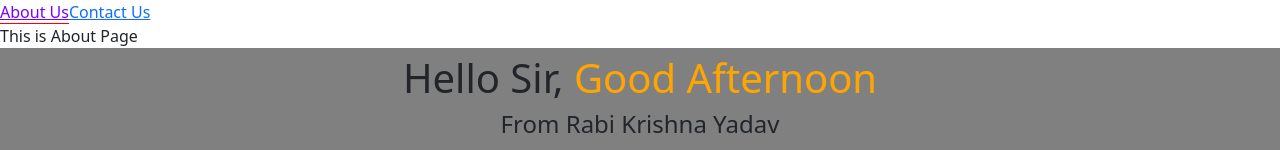
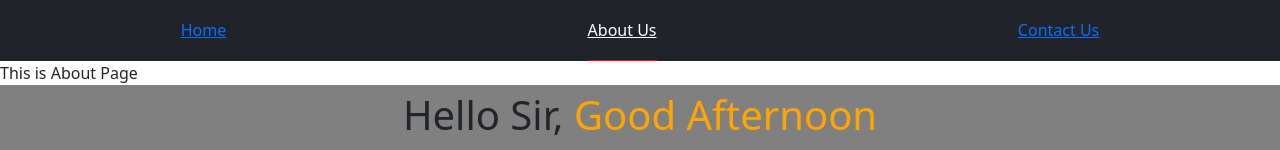
Before and after one commit to rabikrishnayadav/Learn-React-JS, a React (Create React App) app: page /about in a window 1280 px wide. Shown: the top 150 px of the page. Built offline with nearby package versions, Linux system fonts and the light colour scheme; a web font is replaced by a local one.

Commit message:
component and render method in route

```diff
--- a/src/App.jsx
+++ b/src/App.jsx
@@ -164,8 +164,9 @@ const favSeries = "netflix";
         <>
           <Navbar />
           <Switch>
-            <Route exact path='/contact' component={Contact} />
-            <Route exact path='/about' component={About} />
+            <Route exact path='/' component={App} />
+            <Route exact path='/contact' component={ () => <Contact name='Contact' />} />
+            <Route exact path='/about' render={ () => <About name='About' /> } />
             <Route component={Error} />
           </Switch>
             <Heading />
--- a/src/component/Router/About.jsx
+++ b/src/component/Router/About.jsx
@@ -1,8 +1,8 @@
 import React from 'react'
 
-function About() {
+const About = (props) => {
   return (
-    <div>This is About Page</div>
+    <div>This is {props.name} Page</div>
   )
 }
 
--- a/src/component/Router/Contact.jsx
+++ b/src/component/Router/Contact.jsx
@@ -1,8 +1,8 @@
 import React from 'react'
 
-function Contact() {
+function Contact(props) {
   return (
-    <div>This is Contact page</div>
+    <div>This is {props.name} page</div>
   )
 }
 
--- a/src/component/Router/Navbar.jsx
+++ b/src/component/Router/Navbar.jsx
@@ -5,8 +5,11 @@ import '../../index.css';
 function Navbar() {
   return (
     <>
-        <NavLink exact activeClassName='active_class' to='/about'>About Us</NavLink>
-        <NavLink exact activeClassName='active_class' to='/contact'>Contact Us</NavLink>
+        <div className="menu_style">
+            <NavLink exact activeClassName='active_class' to='/'>Home</NavLink>
+            <NavLink exact activeClassName='active_class' to='/about'>About Us</NavLink>
+            <NavLink exact activeClassName='active_class' to='/contact'>Contact Us</NavLink>
+        </div>
     </>
   )
 }
--- a/src/index.css
+++ b/src/index.css
@@ -284,6 +284,14 @@ input {
 }
 
 a.active_class {
-  color: rgb(119, 0, 255);
+  color: #ffffff;
   border-bottom: 1px solid red;
 }
+
+.menu_style {
+  width: 100%;
+  line-height: 60px;
+  background-color: #20232a;
+  display: flex;
+  justify-content: space-around;
+}
```
